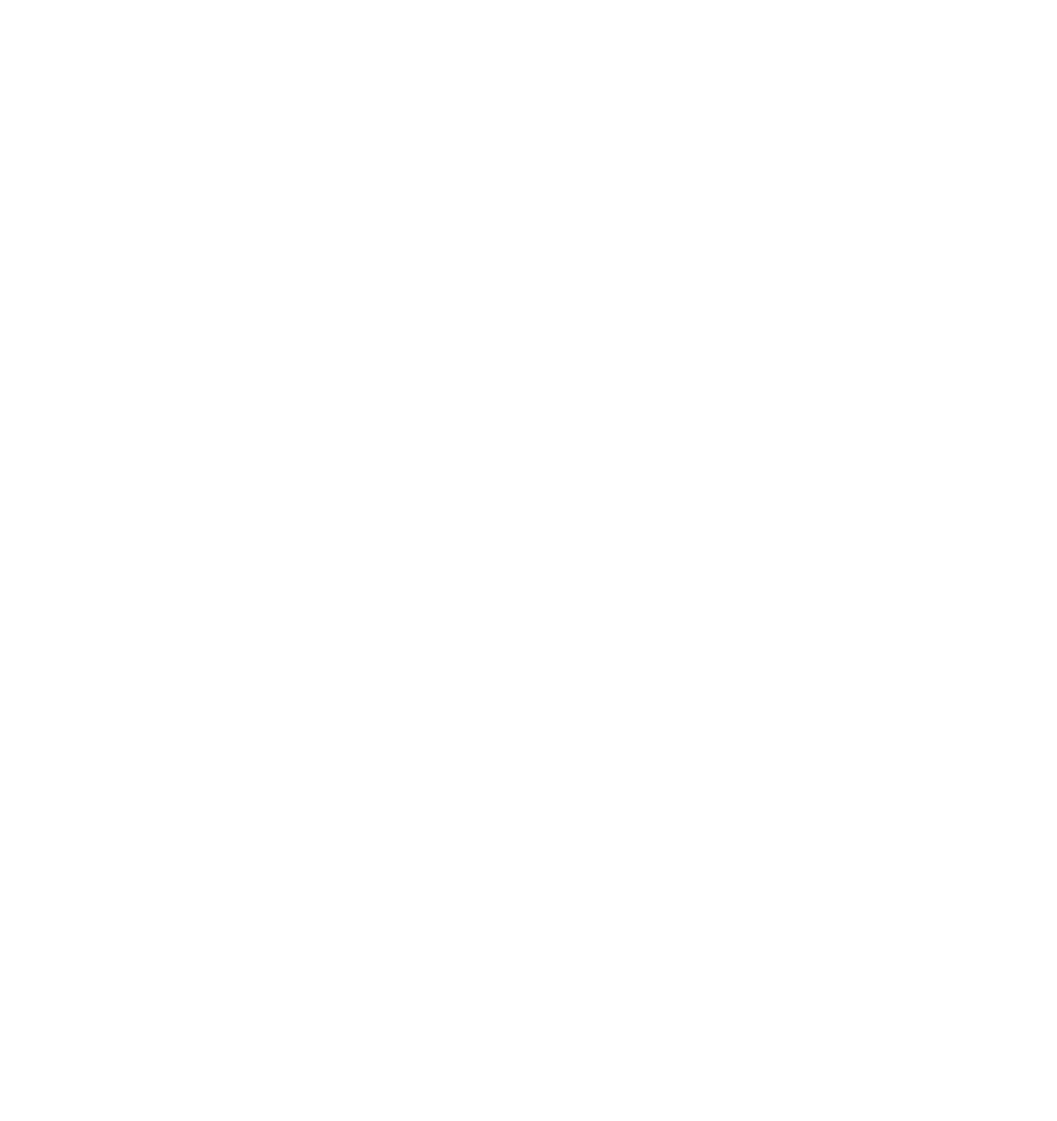
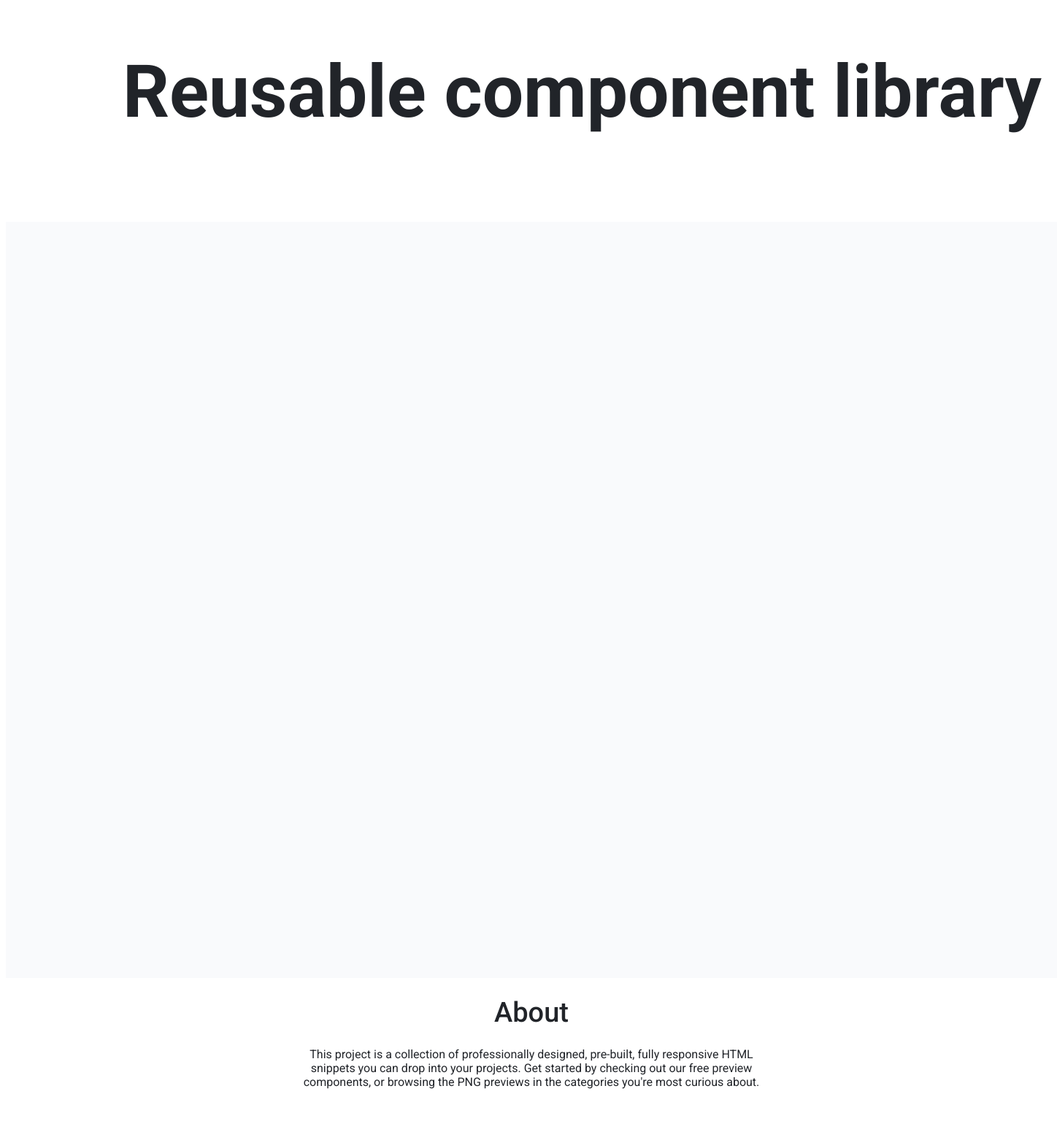
Before and after one commit to js-tasks-ru/htmlcss-20251006_ulyana-kataeva, a website: page index.html in a window 1280 px wide. Shown: the top 1536 px of the page at 73% size, 1448 px wide, since content can reach past the window. Before the commit the page ends 800 px from the top, so only its background shows below. Drawn offline with Linux system fonts and the light colour scheme.

Commit message:
01 Верстка главной страницы

```diff
--- a/assets/css/main.css
+++ b/assets/css/main.css
@@ -11,6 +11,7 @@
     --grey-2: #DDE2E5;
     --grey-3: #ACB5BD;
     --grey-4: #495057;
+    --grey5: #F9FAFC;
 
     --error: var(--red);
     --success: var(--blue);
--- /dev/null
+++ b/components/footer/footer.css
@@ -0,0 +1,19 @@
+.footer {
+    height: 237px;
+    text-align: center;
+    font-family: 'Inter';
+    color: var(--black);
+}
+
+.footer__title {
+    font-weight: 500;
+    font-size: 38px;
+}
+
+.footer__text {
+    width: 640px;
+    height: 96px;
+    margin: 0 auto;
+    font-weight: 400;
+    font-size: 16px;
+}
--- /dev/null
+++ b/components/header/header.css
@@ -0,0 +1,9 @@
+.header {
+    height: 237px;
+    align-items: center;
+    padding-left: 160px;
+    font-family: 'Inter';
+    font-weight: 500;
+    font-size: 50px;
+    color: var(--black);
+}
--- /dev/null
+++ b/components/main/main.css
@@ -0,0 +1,4 @@
+.main {
+    height: 1036px;
+    background-color: var(--grey5);
+}
--- /dev/null
+++ b/components/page/page.css
@@ -0,0 +1,5 @@
+.page {
+    width: 1440px;
+    height: 1036px;
+    background-color: var(--white);
+}
--- a/index.html
+++ b/index.html
@@ -3,8 +3,27 @@
 <html lang="ru">
     <head>
         <link rel="stylesheet" href="./assets/css/main.css">
+        <link rel="stylesheet" href="./components/page/page.css" />
+        <link rel="stylesheet" href="./components/header/header.css" />
+        <link rel="stylesheet" href="./components/main/main.css" />
+        <link rel="stylesheet" href="./components/footer/footer.css" />
     </head>
     <body>
+        <div class="page">
+        <header class="header">
+            <h1>Reusable component library</h1>
+        </header>
 
+        <main class="main">
+            <!-- Основной контент -->
+        </main>
+
+        <footer class="footer">
+            <h1 class="footer__title">About</h1>
+            <p class="footer__text">
+                This project is a collection of professionally designed, pre-built, fully responsive HTML snippets you can drop into your projects. Get started by checking out our free preview components, or browsing the PNG previews in the categories you're most curious about.
+            </p>
+        </footer>
+    </div>
     </body>
 </html>
```
